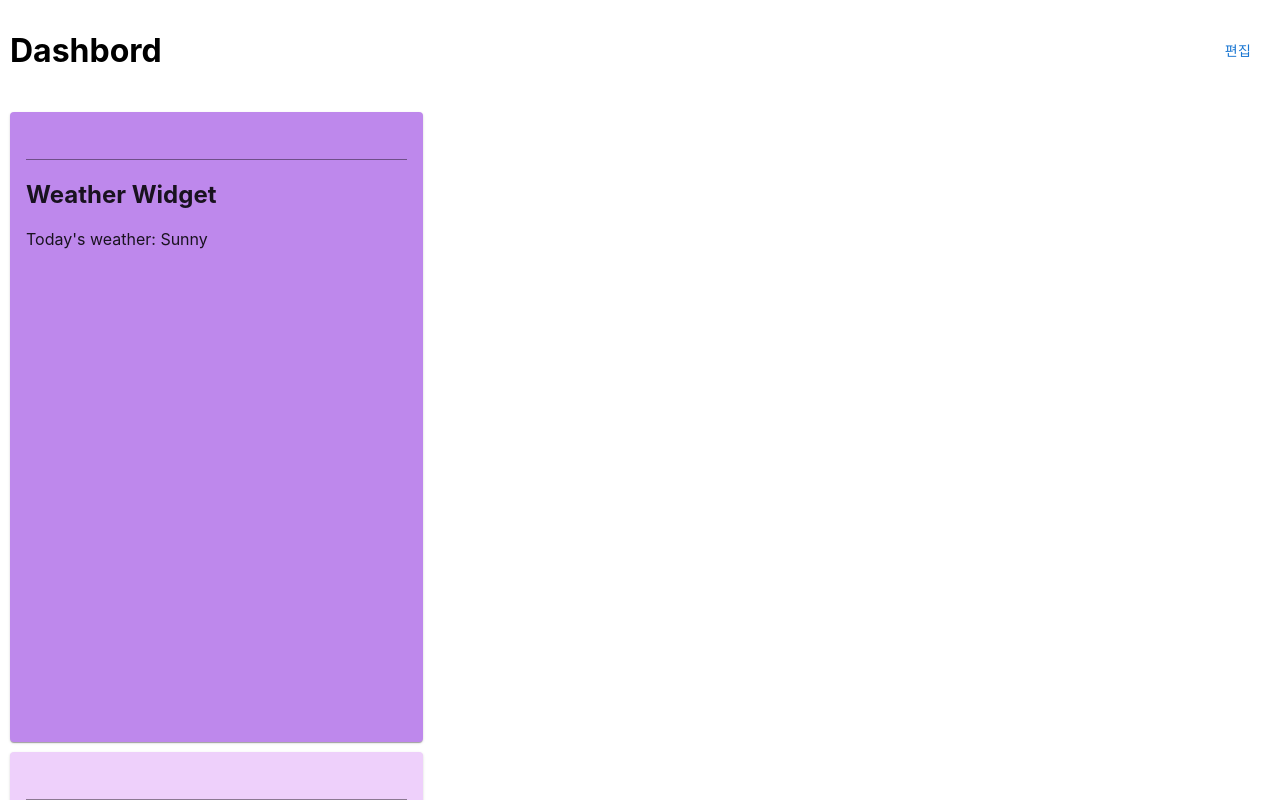
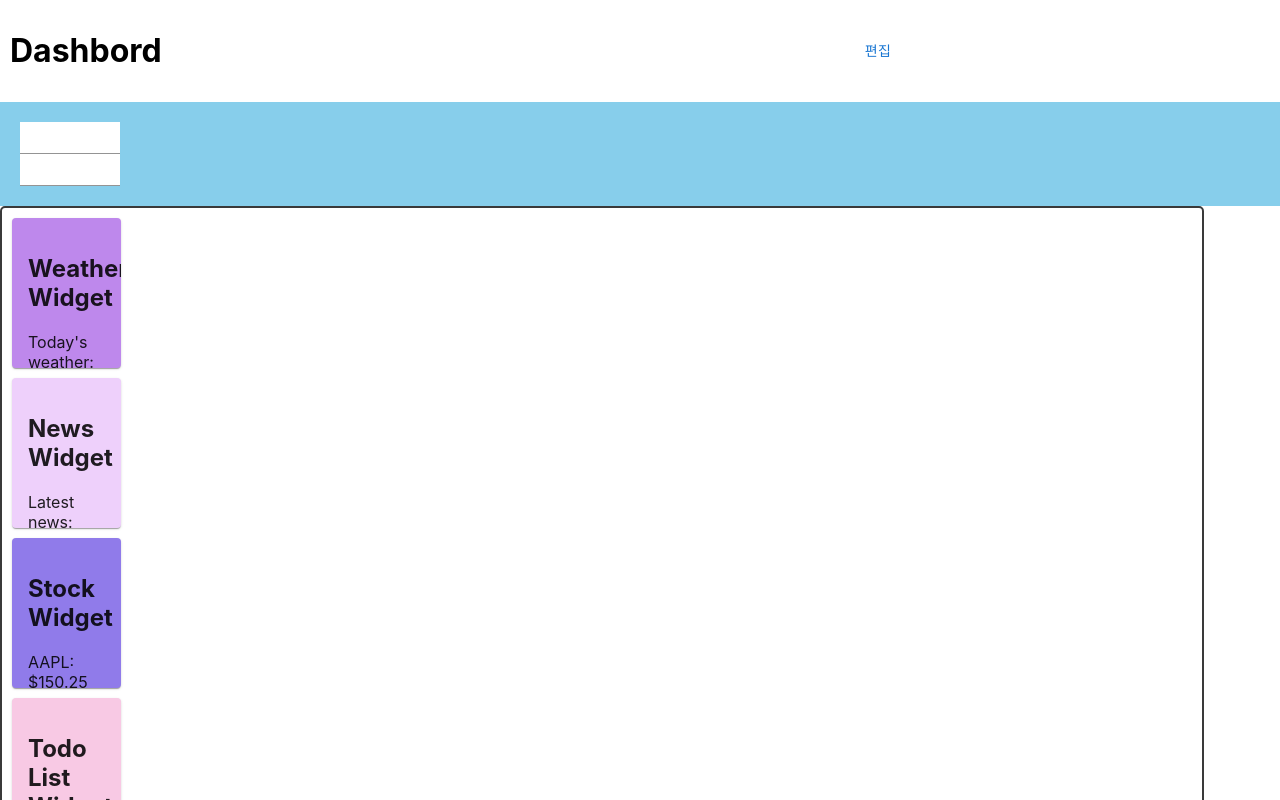
Before and after one commit to KRimwoo/Drag-And-Drop_Practice_for_Peer, a React (Create React App) app: page / in a window 1280 px wide. Shown: the top 800 px of the page. Built offline with nearby package versions, Linux system fonts and the light colour scheme.

Commit message:
feature: fixed grid layout

```diff
--- a/src/App.tsx
+++ b/src/App.tsx
@@ -2,7 +2,7 @@ import './App.css';
 import DashboardDetailView from './DashboardDetailView';
 
 //랜덤 컬러 생성
-const randomPastelColor = () => {
+export const randomPastelColor = () => {
   const hue = Math.floor(Math.random() * 360);
   const saturation = 70 + Math.floor(Math.random() * 30);
   const lightness = 70 + Math.floor(Math.random() * 30);
--- a/src/DashboardDetailView.tsx
+++ b/src/DashboardDetailView.tsx
@@ -3,7 +3,8 @@ import { Responsive, WidthProvider } from "react-grid-layout";
 import Grid from "@mui/material/Grid";
 import WidgetCard from "./WidgetCard";
 import WidgetComponent from "./WidgetComponent";
-import { Button } from "@mui/material";
+import { Button, Input } from "@mui/material";
+import { randomPastelColor } from "./App";
 
 interface DashboardDetailViewProps {
   widgetList: Array<any>;
@@ -21,6 +22,14 @@ const DashboardDetailView: React.FC<DashboardDetailViewProps> = ({
 }) => {
   const [isEditMode, setIsEditMode] = useState(false);
 
+
+
+  const [title, setTitle] = useState("");
+  const [content, setContent] = useState("");
+  const [widgets, setWidgets] = useState(widgetList);
+
+
+
   const [state, setState] = useState({
     breakpoints: "lg",
     layouts: { lg: [] },
@@ -33,6 +42,29 @@ const DashboardDetailView: React.FC<DashboardDetailViewProps> = ({
       layouts: layouts,
     }));
     console.log(state);
+  };
+
+  const handleTitleChange = (event: any) => {
+    setTitle(event.target.value);
+  };
+
+  const handleContentChange = (event: any) => {
+    setContent(event.target.value);
+  };
+
+  const handleDrop = (event: any) => {
+    setWidgets((prevWidgets) => [
+      ...prevWidgets,
+      {
+        widgetId: prevWidgets.length + 1,
+        widgetTitle: title,
+        widgetContent: content,
+        widgetColor: randomPastelColor(),
+      },
+    ]);
+    console.log(state);
+    setTitle("");
+    setContent("");
   };
 
   //브레이크포인트가 변경될 때
@@ -52,6 +84,7 @@ const DashboardDetailView: React.FC<DashboardDetailViewProps> = ({
           display: "flex",
           justifyContent: "space-between",
           padding: "10px",
+          width: "900px",
         }}
       >
         <h1>Dashbord</h1>
@@ -59,6 +92,31 @@ const DashboardDetailView: React.FC<DashboardDetailViewProps> = ({
         <Button onClick={() => setIsEditMode(!isEditMode)}>
           {isEditMode ? "확인" : "편집"}
         </Button>
+      </div>
+      <div style={{ backgroundColor: "skyblue", padding: 10 }}>
+        <div
+          style={{
+            backgroundColor: "green",
+            width: "100px",
+            alignItems: "center",
+            margin: 10,
+          }}
+          className="droppable-element"
+          draggable={true}
+        >
+          <Input
+            value={title}
+            onChange={handleTitleChange}
+            fullWidth
+            sx={{ height: "100%", backgroundColor: "white" }}
+          />
+          <Input
+            value={content}
+            onChange={handleContentChange}
+            fullWidth
+            sx={{ height: "100%", backgroundColor: "white" }}
+          />
+        </div>
       </div>
       <ResponsiveGridLayout
         layouts={state.layouts}
@@ -70,21 +128,36 @@ const DashboardDetailView: React.FC<DashboardDetailViewProps> = ({
           xs: 480,
           xxs: 0,
         }}
-        verticalCompact={false}
+        compactType={null}
+        preventCollision={true}
         //브레이크 포인트마다의 column 개수
         cols={{ lg: 12, md: 10, sm: 6, xs: 4, xxs: 3 }}
         //각 행의 높이
         rowHeight={150}
         width={1000}
+        //최대 행 개수
+        maxRows={6}
         onLayoutChange={onLayoutChange}
         //브레이크 포인트 체인지도 꼭 필요한지 검증 필요
-        onBreakpointChange={onBreakpointChange}
+        //onBreakpointChange={onBreakpointChange}
         isResizable={isEditMode}
         isDraggable={isEditMode}
+        style={{
+          //너비는 reponsive에 맞게 최소 480~1200
+          maxWidth: "1200px",
+          minWidth: "480px",
+          //높이 고정
+          minHeight: "970px",
+          maxHeight: "970px",
+          borderRadius: "5px",
+          border: "2px solid #3a3a3a",
+        }}
+        onDrop={(event) => handleDrop(event)}
+
       >
         {widgetList.map((widget) => (
           // 초기 위젯 위치와 높이 설정
-          <div key={widget.widgetId} data-grid={{ x: 0, y: 0, w: 4, h: 4 }}>
+          <div key={widget.widgetId} data-grid={{ x: 0, y: 0, w: 1, h: 1 }}>
             <Grid item sx={{ width: "100%", height: "100%" }}>
               <WidgetCard widgetInfo={widget}>
                 <WidgetComponent widgetInfo={widget} />
--- a/src/WidgetComponent.tsx
+++ b/src/WidgetComponent.tsx
@@ -14,7 +14,6 @@ const WidgetComponent: React.FC<WidgetComponentProps> = ({ widgetInfo }) => {
   //위젯 내용을 표시
   return (
     <div>
-      <Input sx={{width: "100%"}}/>
       <h2>{widgetInfo.widgetTitle}</h2>
       <p>{widgetInfo.widgetContent}</p>
     </div>
```
